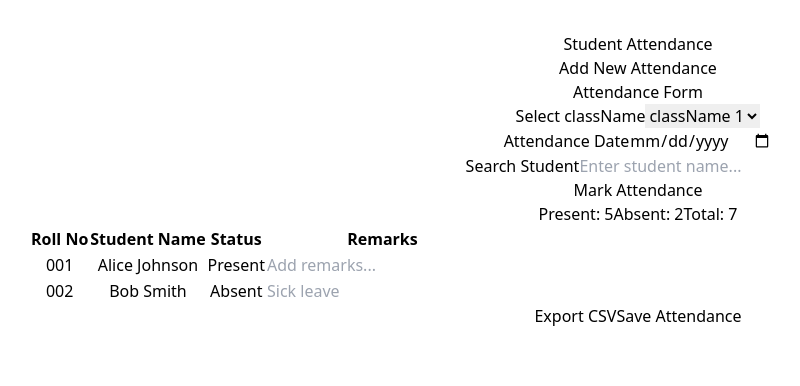
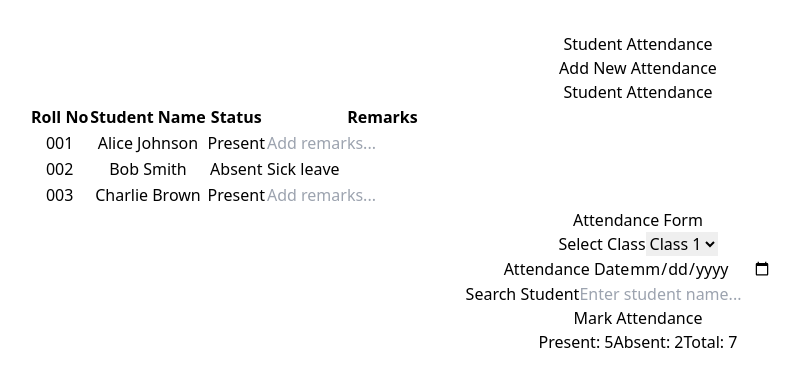
Before and after one commit to kapishan-2005/Student_Attendance, a React (Vite) app: page / in a window 1280 px wide. Shown: the top 386 px of the page, without its empty margins (2-802 px from the left). Built offline with nearby package versions, Linux system fonts and the light colour scheme.

Commit message:
Fix component imports and improve attendance table functionality

```diff
--- a/src/App.jsx
+++ b/src/App.jsx
@@ -1,11 +1,11 @@
 import './App.css'
 import './index.css';
-import Attendencepage from './pages/attendencepage.jsx'
+import AttendancePage from './pages/attendencepage.jsx'
 
 function App() {
   return (
     <>
-      <Attendencepage/>
+      <AttendancePage/>
     </>
   )
 }
--- a/src/components/attendenceform.jsx
+++ b/src/components/attendenceform.jsx
@@ -4,13 +4,13 @@ function Form(){
  <div className="bg-white rounded-xl shadow-lg p-6 mb-8">
       <h2 className="text-lg font-semibold mb-6">Attendance Form</h2>
       <div className="grid grid-cols-1 md:grid-cols-2 lg:grid-cols-4 gap-4 mb-6">
-        {/* className */}
+        {/* Class */}
         <div>
-          <label className="block mb-2">Select className</label>
+          <label className="block mb-2">Select Class</label>
           <select className="w-full px-4 py-2 border rounded-lg">
-            <option>className 1</option>
-            <option>className 2</option>
-            <option>className 3</option>
+            <option>Class 1</option>
+            <option>Class 2</option>
+            <option>Class 3</option>
           </select>
         </div>
         {/* Date */}
--- a/src/components/attendencetable.jsx
+++ b/src/components/attendencetable.jsx
@@ -1,5 +1,7 @@
-function Table () {
-    return(
+import StudentRow from "./studentrow.jsx";
+
+function AttendanceTable({ students }) {
+  return (
     <>
       <div className="bg-white rounded-xl shadow-lg overflow-hidden">
         <table className="w-full">
@@ -12,42 +14,13 @@ function Table () {
             </tr>
           </thead>
           <tbody>
-          <tr className="border-b bg-green-50">
-            <td className="px-6 py-4">001</td>
-            <td className="px-6 py-4">Alice Johnson</td>
-            <td className="px-6 py-4 text-center">
-              <button className="bg-green-500 text-white px-4 py-1 rounded-full">
-                Present
-              </button>
-            </td>
-            <td className="px-6 py-4">
-              <input
-                type="text"
-                placeholder="Add remarks..."
-                className="w-full px-2 py-1 border rounded"
-              />
-            </td>
-          </tr>
-          <tr className="border-b bg-red-50">
-            <td className="px-6 py-4">002</td>
-            <td className="px-6 py-4">Bob Smith</td>
-            <td className="px-6 py-4 text-center">
-              <button className="bg-red-500 text-white px-4 py-1 rounded-full">
-                Absent
-              </button>
-            </td>
-            <td className="px-6 py-4">
-              <input
-                type="text"
-                placeholder="Sick leave"
-                className="w-full px-2 py-1 border rounded"
-              />
-            </td>
-          </tr>
+            {students.map((student) => (
+              <StudentRow key={student.id} student={student} />
+            ))}
           </tbody>
         </table>
       </div>
     </>
   );
 }
-export default Table;
+export default AttendanceTable;
--- a/src/components/studentrow.jsx
+++ b/src/components/studentrow.jsx
@@ -1,13 +1,25 @@
-function Row (){
-    return (
-        <>
-        <div className="bg-gray-50 px-6 py-4 flex justify-end gap-3">
-        <button className="border px-6 py-2 rounded-lg">Export CSV</button>
-        <button className="bg-indigo-600 text-white px-6 py-2 rounded-lg">
-          Save Attendance
+function StudentRow({ student }) {
+  return (
+    <tr className="border-b bg-green-50">
+      <td className="px-6 py-4">{student.roll}</td>
+      <td className="px-6 py-4">{student.name}</td>
+      <td className="px-6 py-4 text-center">
+        <button className={`px-4 py-1 rounded-full text-white ${
+          student.status === 'present' ? 'bg-green-500' : 'bg-red-500'
+        }`}>
+          {student.status === 'present' ? 'Present' : 'Absent'}
         </button>
-      </div>
-      </>
-    )
+      </td>
+      <td className="px-6 py-4">
+        <input
+          type="text"
+          placeholder="Add remarks..."
+          defaultValue={student.remarks}
+          className="w-full px-2 py-1 border rounded"
+        />
+      </td>
+    </tr>
+  );
 }
- export default Row;
+
+export default StudentRow;
--- a/src/pages/attendencepage.jsx
+++ b/src/pages/attendencepage.jsx
@@ -1,16 +1,27 @@
-import Table from "../components/attendencetable";
+import { useState } from "react";
+import AttendanceTable from "../components/attendencetable";
+import Header from "../components/header";
 import Form from "../components/attendenceform";
-import Header from "../components/header";
-import Row from "../components/studentrow";
 
-function Attendencepage() {
-    return(
-<>
-<Header />
-<Form />
-<Table />
-<Row />
-</>
-    );
+const initialStudents = [
+  { id: 1, roll: "001", name: "Alice Johnson", status: "present", remarks: "" },
+  { id: 2, roll: "002", name: "Bob Smith", status: "absent", remarks: "Sick leave" },
+  { id: 3, roll: "003", name: "Charlie Brown", status: "present", remarks: "" },
+];
+
+function AttendancePage() {
+  const [students, setStudents] = useState(initialStudents);
+
+  return (
+    <>
+      <Header />
+      <div className="container mt-4">
+        <h2>Student Attendance</h2>
+        <AttendanceTable students={students} />
+      </div>
+      <Form />
+    </>
+  );
 }
-export default Attendencepage;
+
+export default AttendancePage;
```
Lines whose indentation alone changed are shown as unchanged.
